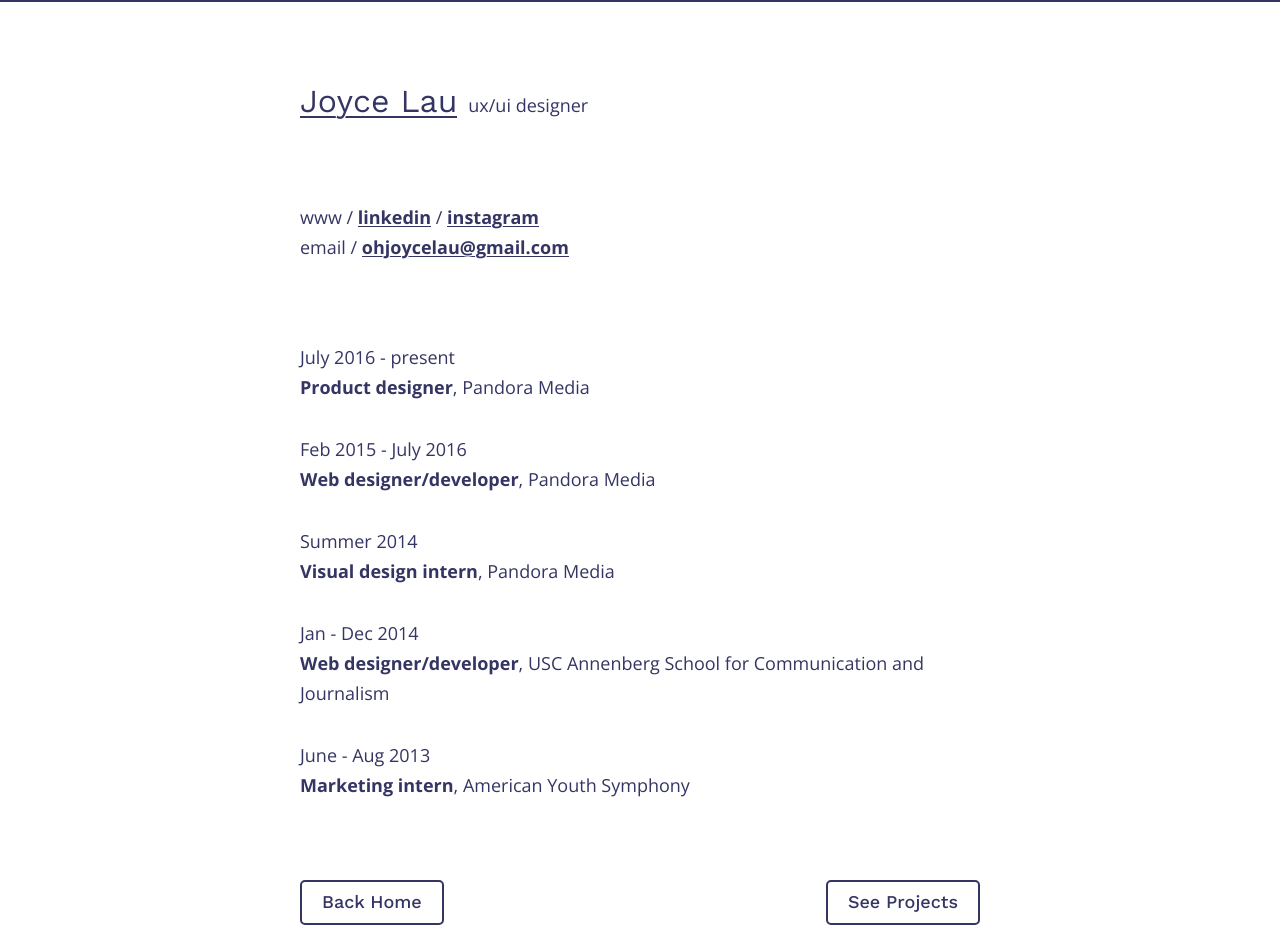
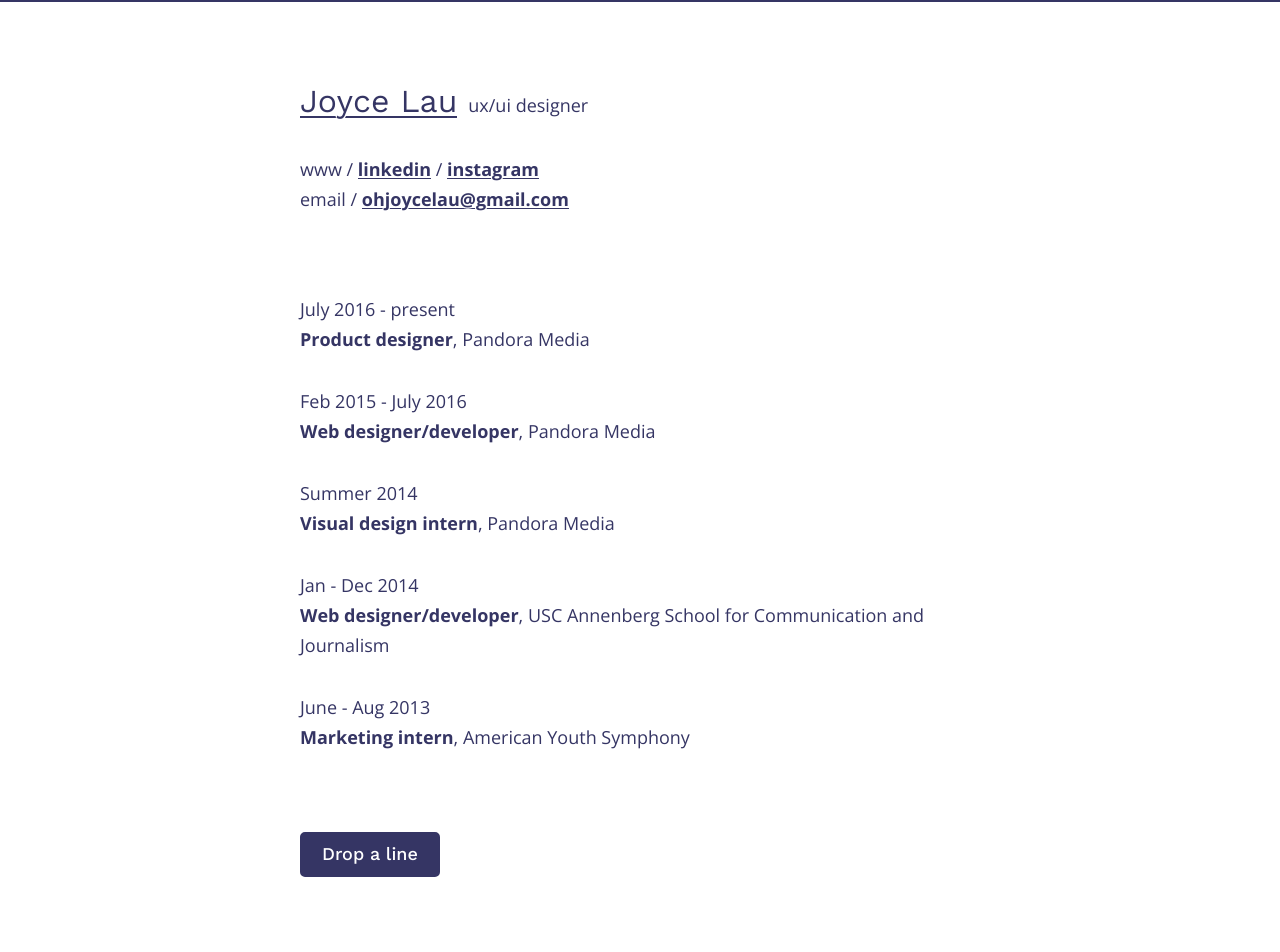
Before and after one commit to ohjoycelau/ohjoycelau.github.io, a React (Create React App) app: page /Resume in a window 1280 px wide. Shown: the top 952 px of the page. Built offline with nearby package versions, Linux system fonts and the light colour scheme.

Commit message:
rearranged bottom nav

```diff
--- a/src/content/Home.js
+++ b/src/content/Home.js
@@ -9,7 +9,6 @@ function Home() {
 				<section className="section-default">
 					<p className="font-emphasis"><Link to="/Resume">Joyce Lau</Link> is a product designer, currently designing visual systems and wrangling sass at <a target="blank" href="https://pandora.com">Pandora</a> in <a target="blank" href="https://www.google.com/maps/placelists/list/1Txuf3VoxvgevYPY3ZfRVgmjlqcU">Oakland,&nbsp;California</a>.</p>
 					<p className="font-primary">I draw things on <a href="http://instagram.com/ohjoycelau" target="blank">Instagram</a>, but I'm also professional, so check out <a href="http://linkedin.com/in/ohjoycelau" target="blank">Linkedin</a>. <a href="mailto:ohjoycelau@gmail.com?subject=Ahoy!" target="blank">Drop a line</a> to see more examples of my work or to just chat.</p>
-					<p><Link className="button button-inverted" to="/USC-Annenberg">See Projects</Link></p>
 				</section>
 				<section className="section-default">
 					<p className="font-primary">Lately I've been up to,</p>
@@ -30,9 +29,11 @@ function Home() {
 						<h1 className="font-emphasis">Translating designs into <a target="blank" href="http://uschinaexchange.usc.edu/content/uscpeking-university-report-building-us-china-trust-be-released-april-22-2014">responsive web</a> at USC Annenberg Public Affairs.</h1>
 					</p>
 				</section>
-				<section className="section-last">
-					<Link to="/Resume" className="button space-right-s">Resume</Link>
-					<a className="button" href="mailto:ohjoycelau@gmail.com?subject=Ahoy!">Drop a line</a>
+				<section className="section-full">
+					<section className="section-last section-nav">
+						<Link className="button" to="/Resume">Resume</Link>
+						<Link className="button" to="/USC-Annenberg">See Projects</Link>
+					</section>
 				</section>
 			</main>
 		</div>
--- a/src/content/Resume.js
+++ b/src/content/Resume.js
@@ -4,12 +4,10 @@ import { BrowserRouter as Router, Route, Link, } from 'react-router-dom';
 function Resume() {
 	return (
 		<div>
-			<section className="section-default font-emphasis">
-				<Link exact to="/">Joyce Lau</Link> <span className="font-primary">ux/ui designer</span>
-			</section>
-			<section className="section-default font-primary">
-				www / <b><a href="http://linkedin.com/in/ohjoycelau" target="blank">linkedin</a></b> / <b><a href="http://instagram.com/ohjoycelau" target="blank">instagram</a></b><br/>
-				email / <b><a href="mailto:ohjoycelau@gmail.com?subject=Ahoy!">ohjoycelau@gmail.com</a></b><br/>
+			<section className="section-default">
+				<p className="font-emphasis"><Link exact to="/">Joyce Lau</Link> <span className="font-primary">ux/ui designer</span></p>
+				<p className="font-primary">www / <b><a href="http://linkedin.com/in/ohjoycelau" target="blank">linkedin</a></b> / <b><a href="http://instagram.com/ohjoycelau" target="blank">instagram</a></b>
+				<br/>email / <b><a href="mailto:ohjoycelau@gmail.com?subject=Ahoy!">ohjoycelau@gmail.com</a></b></p>
 			</section>
 			<section className="section-default font-primary">
 				<p>July 2016 - present
@@ -23,9 +21,14 @@ function Resume() {
 				<p>June - Aug 2013
 					<br/><b>Marketing intern</b>, American Youth Symphony</p>
 			</section>
-			<section className="section-last section-nav">
-				<Link className="button" to="/">Back Home</Link>
-				<Link className="button" to="/USC-Annenberg">See Projects</Link>
+			<section className="section-default">
+				<a className="button button-inverted" href="mailto:ohjoycelau@gmail.com?subject=Ahoy!">Drop a line</a>
+			</section>
+			<section className="section-full bg-grey">
+				<section className="section-last section-nav">
+					<Link className="button" to="/">Back Home</Link>
+					<Link className="button" to="/USC-Annenberg">See Projects</Link>
+				</section>
 			</section>
 		</div>
 	)
--- a/src/content/Whiteboard.js
+++ b/src/content/Whiteboard.js
@@ -53,7 +53,7 @@ function Whiteboard() {
 				</section>
 				<section className="section-default font-primary">
 					<p>
-						Check out the rest of the talented whiteboard illustration team – Carolyn Jaeger, Shannon Ling, Jane Choi, Trent Thibodeaux, Jehan Khateeb.
+						I like to make and draw on other things too. Sometimes I take pictures.
 					</p>
 					<p>
 						<a className="button button-inverted" target="blank" href="http://instagram.com/ohjoycelau">See more on Instagram</a>
--- a/src/stylesheets/css/main.css
+++ b/src/stylesheets/css/main.css
@@ -94,7 +94,7 @@ a {
     border-radius: 0.5rem; }
   .button-inverted:hover, .button-inverted:active {
     color: #353564;
-    background-color: white;
+    background-color: transparent;
     border: 2px solid #353564; }
 
 img {
--- a/src/stylesheets/sass/main.sass
+++ b/src/stylesheets/sass/main.sass
@@ -79,7 +79,7 @@ a
 	font-weight: 500
 	text-decoration: none
 .button-inverted
-	@include button(white, $color-primary, $color-primary, white, $color-primary)
+	@include button(white, $color-primary, $color-primary, transparent, $color-primary)
 img
 	width: 100%
 	height: auto
```
